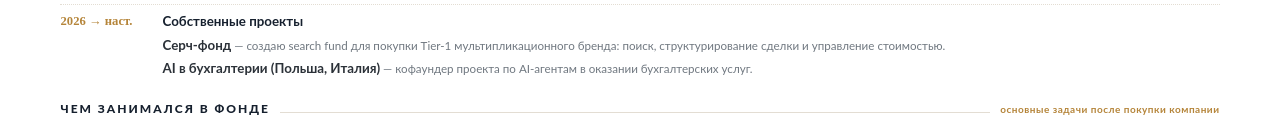
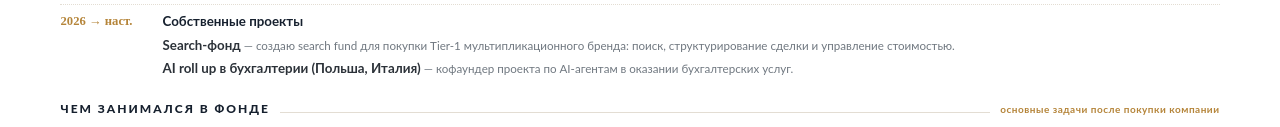
Before and after one commit to denwik86/cowork-workspace, a plain HTML site: page outputs/cv_viktar.html in a window 1280 px wide. Shown: the part 373-500 px from the top of the page. Drawn offline with Linux system fonts and the light colour scheme.

Commit message:
sync: 2026-06-30 13:52:14 from Cowork

```diff
--- a/outputs/cv_viktar.html
+++ b/outputs/cv_viktar.html
@@ -166,8 +166,8 @@
     <div class="tl-row">
       <div class="tl-yr">2026 → наст.</div>
       <div class="tl-body"><b>Собственные проекты</b>
-        <span class="sub2"><b>Серч-фонд</b> — создаю search fund для покупки Tier-1 мультипликационного бренда: поиск, структурирование сделки и управление стоимостью.</span>
-        <span class="sub2"><b>AI в бухгалтерии (Польша, Италия)</b> — кофаундер проекта по AI-агентам в оказании бухгалтерских услуг.</span>
+        <span class="sub2"><b>Search-фонд</b> — создаю search fund для покупки Tier-1 мультипликационного бренда: поиск, структурирование сделки и управление стоимостью.</span>
+        <span class="sub2"><b>AI roll up в бухгалтерии (Польша, Италия)</b> — кофаундер проекта по AI-агентам в оказании бухгалтерских услуг.</span>
       </div>
     </div>
   </div>
```
